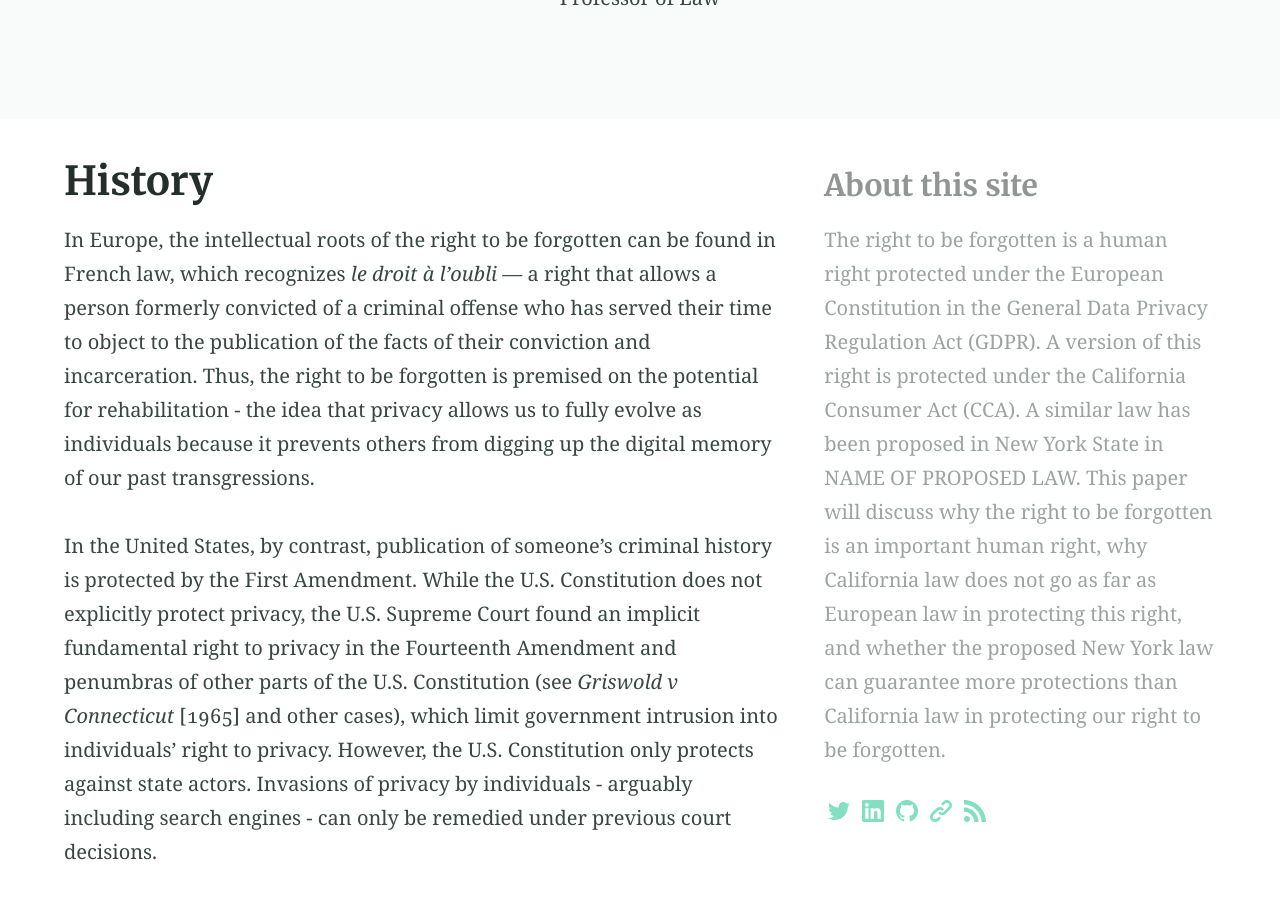
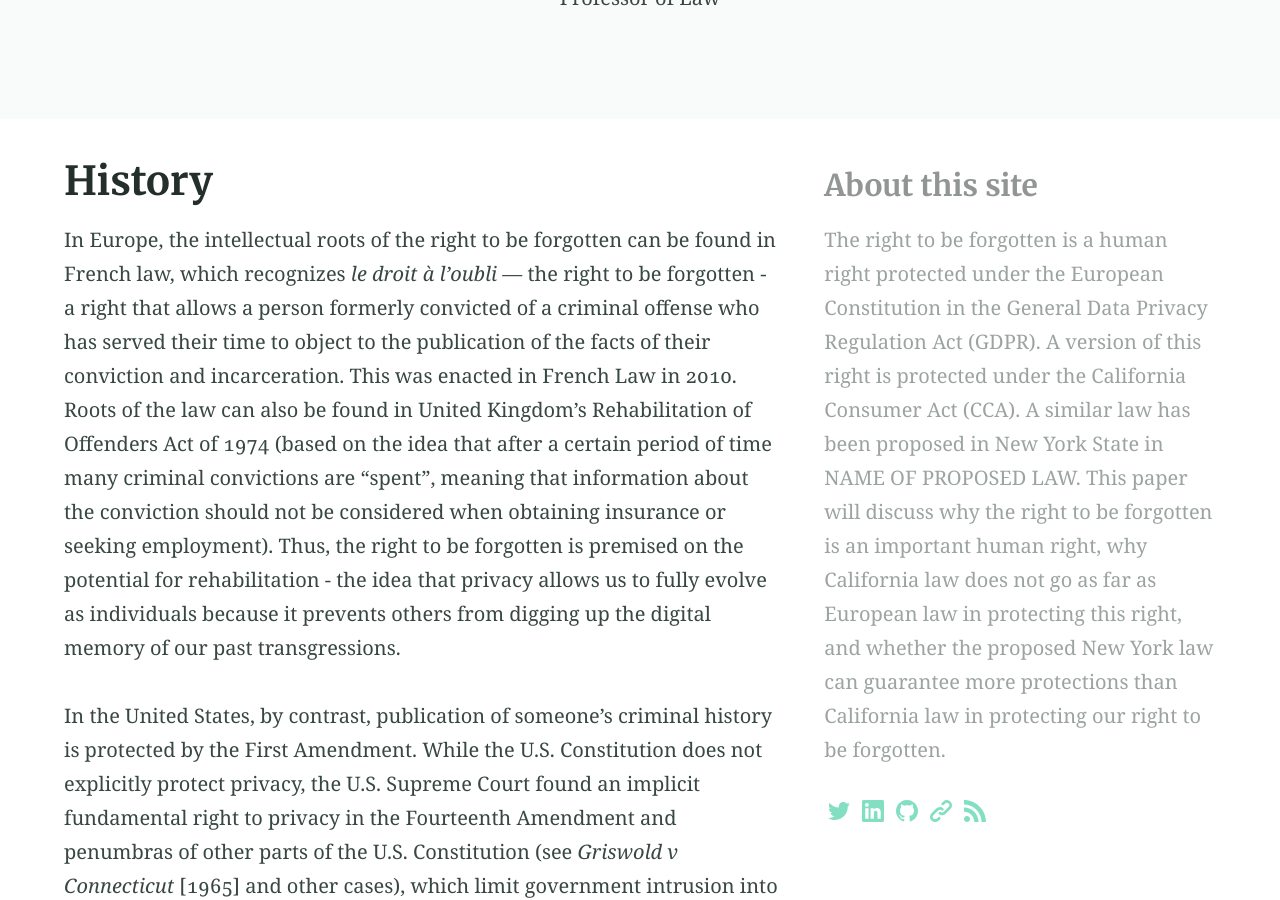
Before and after one commit to binipringle/right-to-be-forgotten-draft, a Jekyll site: the page built from history.md, in a window 1280 px wide and 900 px high, scrolled down 289 px. Built offline with Jekyll 4.4.1, drawn with Linux system fonts in a browser that asks for light colours.

Commit message:
added to history

```diff
--- a/history.md
+++ b/history.md
@@ -6,7 +6,7 @@ excerpt: "The digital amalgam of our lives makes us appear wholly knowable and t
 aside: true
 ---
 
-In Europe, the intellectual roots of the right to be forgotten can be found in French law, which recognizes _le droit à l’oubli_ — a right that allows a person formerly convicted of a criminal offense who has served their time to object to the publication of the facts of their conviction and incarceration. Thus, the right to be forgotten is premised on the potential for rehabilitation - the idea that privacy allows us to fully evolve as individuals because it prevents others from digging up the digital memory of our past transgressions.
+In Europe, the intellectual roots of the right to be forgotten can be found in French law, which recognizes _le droit à l’oubli_ — the right to be forgotten - a right that allows a person formerly convicted of a criminal offense who has served their time to object to the publication of the facts of their conviction and incarceration. This was  enacted in French Law in 2010. Roots of the law can also be found in United Kingdom's Rehabilitation of Offenders Act of 1974 (based on the idea that after a certain period of time many criminal convictions are "spent", meaning that information about the conviction should not be considered when obtaining insurance or seeking employment). Thus, the right to be forgotten is premised on the potential for rehabilitation - the idea that privacy allows us to fully evolve as individuals because it prevents others from digging up the digital memory of our past transgressions.
 
 In the United States, by contrast, publication of someone’s criminal history is protected by the First Amendment. While the U.S. Constitution does not explicitly protect privacy, the U.S. Supreme Court found an implicit fundamental right to privacy in the Fourteenth Amendment and penumbras of other parts of the U.S. Constitution (see _Griswold v Connecticut_ [1965] and other cases), which limit government intrusion into individuals' right to privacy. However, the U.S. Constitution only protects against state actors. Invasions of privacy by individuals - arguably including search engines - can only be remedied under previous court decisions.
 
```
